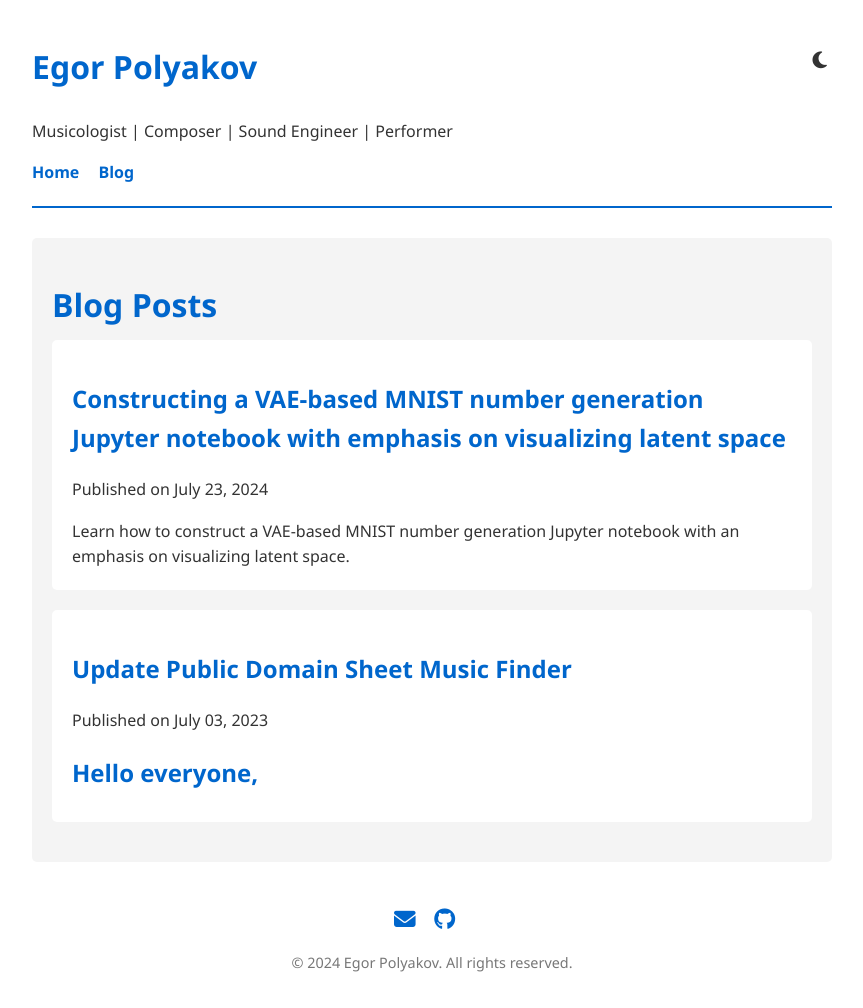
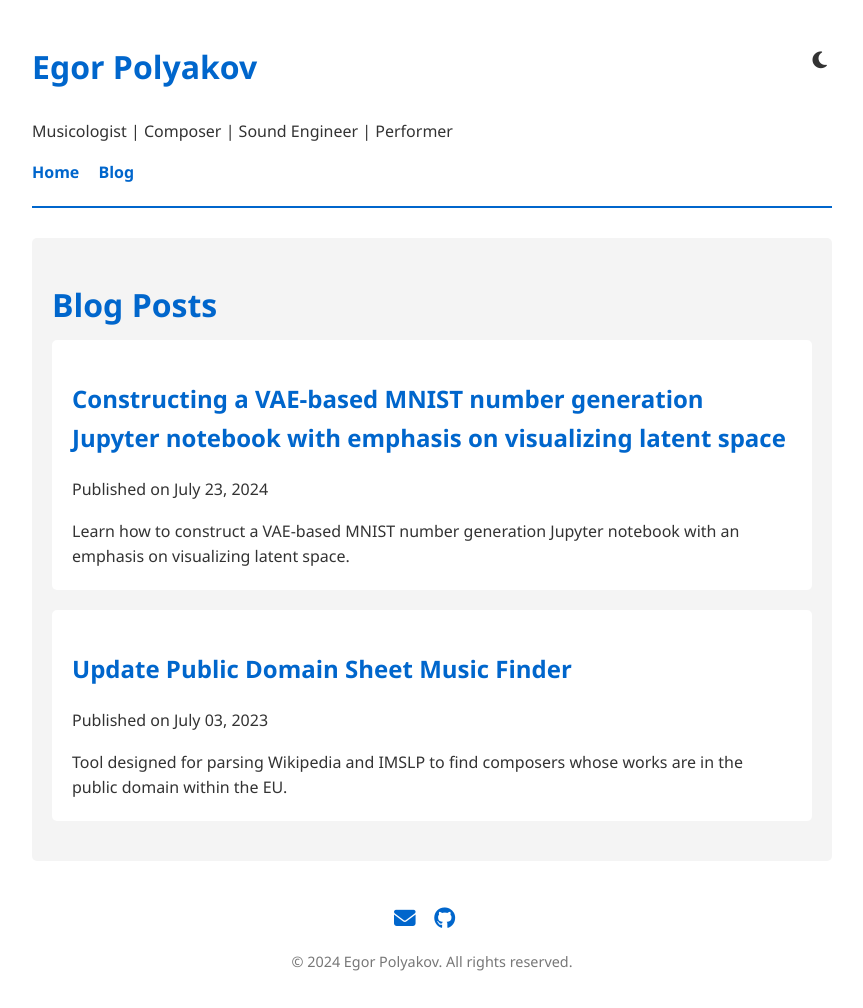
Before and after one commit to egorpol/egorpol.github.io, a Jekyll site: the page built from blog.md, in a window 1280 px wide. Shown: the whole page, without its empty margins (208-1071 px from the left). Built offline with Jekyll 4.4.1, drawn with Linux system fonts in a browser that asks for light colours; nearby versions of some CDN libraries.

Commit message:
Update 2023-07-03-blog1.md

```diff
--- a/_posts/2023-07-03-blog1.md
+++ b/_posts/2023-07-03-blog1.md
@@ -3,6 +3,7 @@ layout: custom
 title: "Update Public Domain Sheet Music Finder"
 date: 2023-07-03
 categories: research music
+excerpt: "Tool designed for parsing Wikipedia and IMSLP to find composers whose works are in the public domain within the EU."
 ---
 
 # Hello everyone,
```
